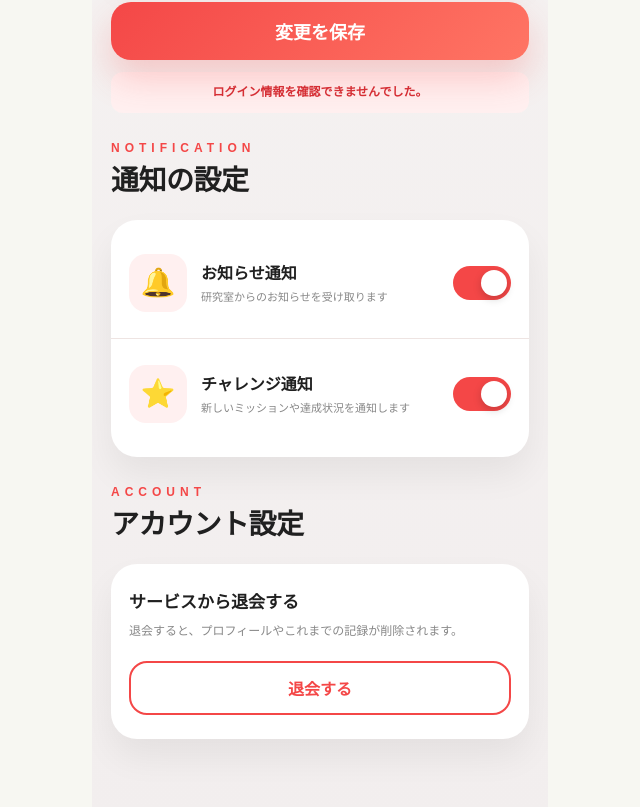
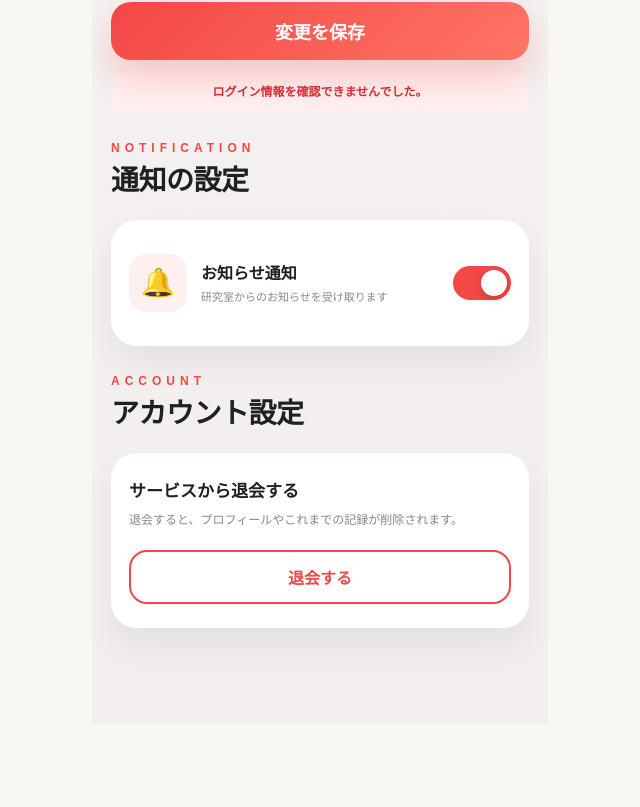
Before and after one commit to ISDL-hackathon/2026-teamC, a Next.js app: page /setting in a window 1280 px wide. Shown: the part 1211-2018 px from the top of the page, without its empty margins (320-960 px from the left). After the commit the page ends 1935 px from the top, so only its background shows below. Built offline with nearby package versions, Linux system fonts and the light colour scheme; no server answers.

Commit message:
fix(d):チャレンジ通知の削除

```diff
--- a/src/app/setting/page.tsx
+++ b/src/app/setting/page.tsx
@@ -1122,21 +1122,7 @@ startSaveTransition(
             }
           />
 
-          <div className={styles.rowDivider} />
-
-          <NotificationRow
-            icon="⭐"
-            title="チャレンジ通知"
-            text="新しいミッションや達成状況を通知します"
-            checked={
-              notifications.challenge
-            }
-            onClick={() =>
-              toggleNotification(
-                "challenge",
-              )
-            }
-          />
+
         </div>
       </section>
 
```
